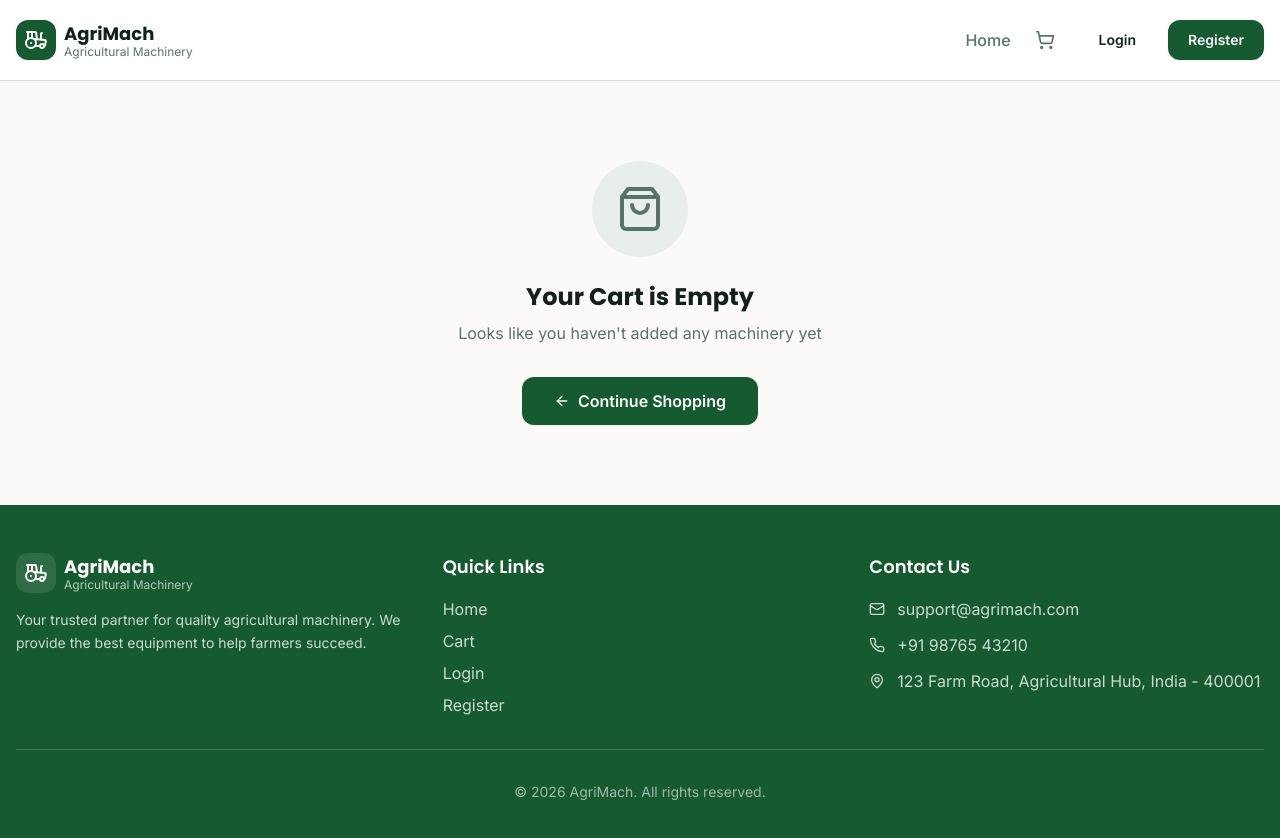
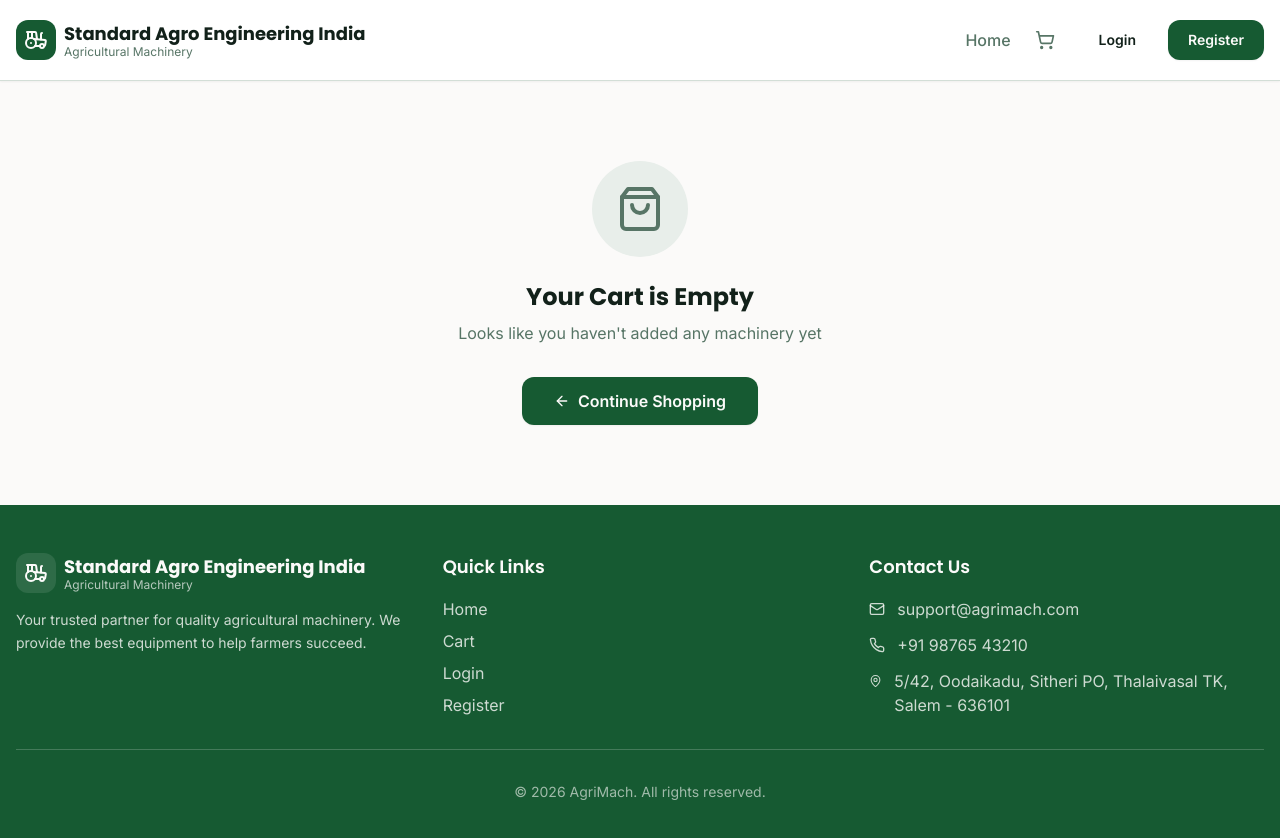
Before and after one commit to sanjuGuna/AgriMachEcom, a React (Vite) app in the folder frontend/: page /cart in a window 1280 px wide. Shown: the top 838 px of the page. Built offline with nearby package versions, Linux system fonts and the light colour scheme; the HTML template or start-up script is replaced by a standard one.

Commit message:
Title change

```diff
--- a/frontend/src/components/Footer.tsx
+++ b/frontend/src/components/Footer.tsx
@@ -14,7 +14,7 @@ const Footer: React.FC = () => {
                 <Tractor className="w-6 h-6" />
               </div>
               <div>
-                <span className="font-display font-bold text-lg">AgriMach</span>
+                <span className="font-display font-bold text-lg">Standard Agro Engineering India</span>
                 <span className="block text-xs text-primary-foreground/70 -mt-1">
                   Agricultural Machinery
                 </span>
@@ -66,7 +66,7 @@ const Footer: React.FC = () => {
               </li>
               <li className="flex items-start gap-3 text-primary-foreground/80">
                 <MapPin className="w-4 h-4 mt-1" />
-                <span>123 Farm Road, Agricultural Hub, India - 400001</span>
+                <span>5/42, Oodaikadu, Sitheri PO, Thalaivasal TK, Salem - 636101</span>
               </li>
             </ul>
           </div>
--- a/frontend/src/components/Navbar.tsx
+++ b/frontend/src/components/Navbar.tsx
@@ -35,7 +35,7 @@ const Navbar: React.FC = () => {
               <Tractor className="w-6 h-6 text-primary-foreground" />
             </div>
             <div className="hidden sm:block">
-              <span className="font-display font-bold text-lg text-foreground">AgriMach</span>
+              <span className="font-display font-bold text-lg text-foreground">Standard Agro Engineering India</span>
               <span className="block text-xs text-muted-foreground -mt-1">Agricultural Machinery</span>
             </div>
           </Link>
```
